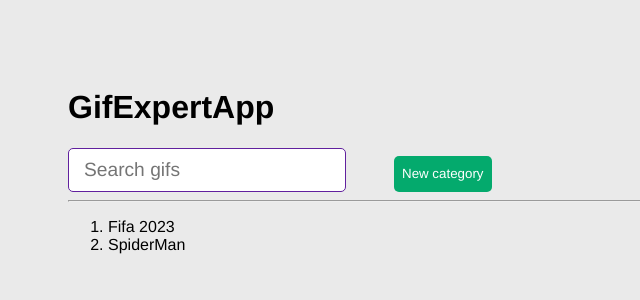
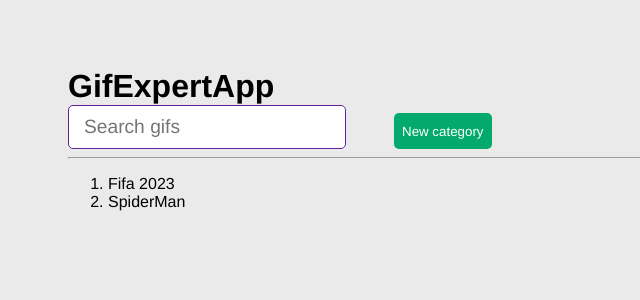
Before and after one commit to Alejgl04/gifExpertApp, a React (Vite) app: page / in a window 1280 px wide. Shown: the top 300 px of the page, without its empty margins (0-640 px from the left). Built offline with nearby package versions, Linux system fonts and the light colour scheme.

Commit message:
set input

```diff
--- a/src/styles.css
+++ b/src/styles.css
@@ -29,9 +29,17 @@ input {
   width: 100%;
 }
 
+
+h1 {
+  margin: 0;
+  font-size: 2rem;
+  margin-right: 2rem;
+}
+
 h2 {
   font-size: 1.5rem;
 }
+
 
 h3 {
   font-size: 3rem;
@@ -74,5 +82,6 @@ h3 {
 }
 
 .center-form {
-  display: inline-flex;
+  display: flex;
+
 }
```
